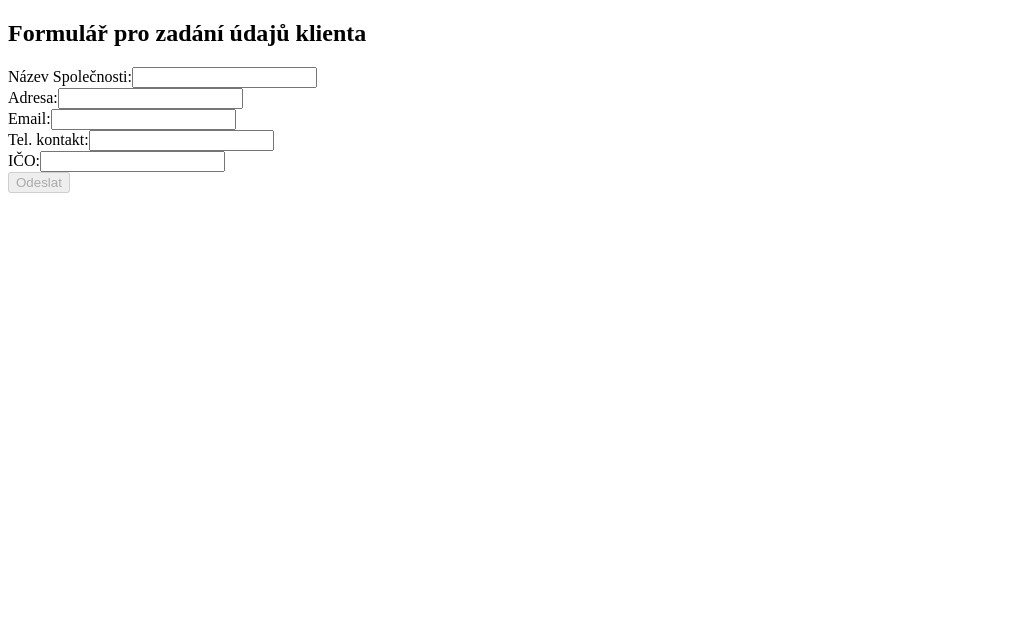
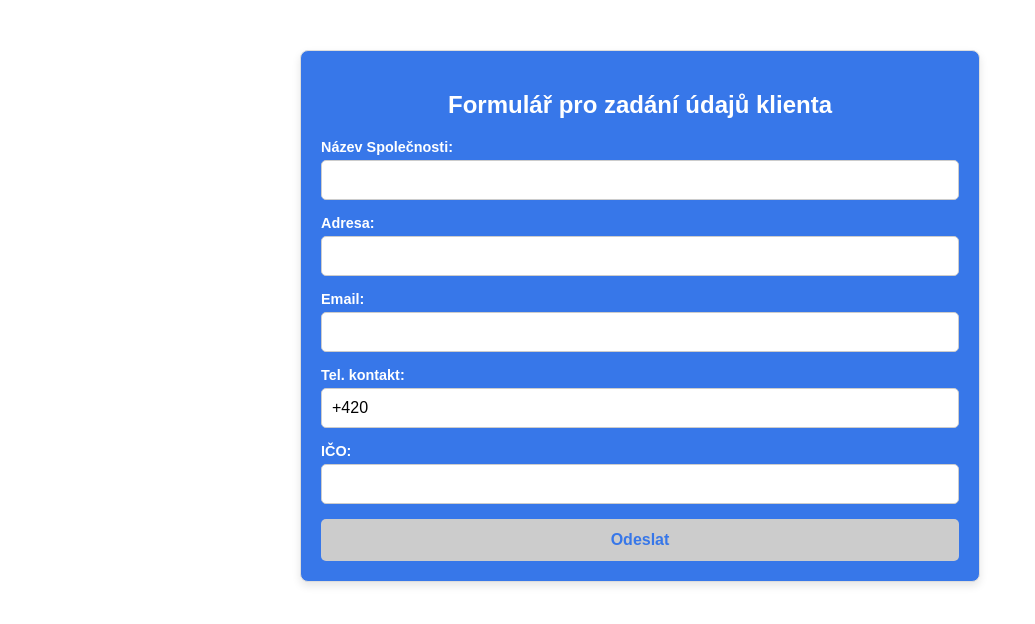
Before and after one commit to mbobokova/csas-angular-task, an Angular app: page /client-form in a window 1280 px wide. Shown: the top 624 px of the page, without its empty margins (0-1035 px from the left). Built offline with nearby package versions, Linux system fonts and the light colour scheme.

Commit message:
add styling

```diff
--- a/src/app/components/client-form/client-form.component.css
+++ b/src/app/components/client-form/client-form.component.css
@@ -0,0 +1,71 @@
+* {
+    box-sizing: border-box;
+  }
+
+.form-container {
+    max-width: 680px;
+    margin: 50px auto;
+    padding: 20px;
+    background-color: #3777e9;
+    border: 1px solid #ddd;
+    border-radius: 8px;
+    box-shadow: 0 4px 8px rgba(0, 0, 0, 0.1);
+    font-family: Arial, sans-serif;
+  }
+
+  .form-title {
+    font-size: 1.5rem;
+    font-weight: bold;
+    color: #ffffff;
+    text-align: center;
+    margin-bottom: 20px;
+  }
+
+  .form-group {
+    margin-bottom: 15px;
+  }
+
+  label {
+    display: block;
+    font-size: 0.9rem;
+    font-weight: bold;
+    color: #fff;
+    margin-bottom: 5px;
+  }
+
+  .form-input {
+    width: 100%;
+    padding: 10px;
+    font-size: 1rem;
+    border: 1px solid #ccc;
+    border-radius: 5px;
+    transition: border-color 0.3s ease-in-out;
+  }
+
+  .form-input:focus {
+    outline: none;
+    border-color: #3777e9;
+    box-shadow: 0 0 5px rgba(0, 94, 186, 0.5);
+  }
+
+  .form-button {
+    width: 100%;
+    padding: 12px;
+    font-size: 1rem;
+    font-weight: bold;
+    color: #3777e9;
+    background-color: #ffffff;
+    border: none;
+    border-radius: 5px;
+    cursor: pointer;
+    transition: background-color 0.2s ease-in-out;
+  }
+
+  .form-button:hover {
+    background-color: #9ec1fd;
+  }
+
+  .form-button:disabled {
+    background-color: #ccc;
+    cursor: not-allowed;
+  }
--- a/src/app/components/client-form/client-form.component.html
+++ b/src/app/components/client-form/client-form.component.html
@@ -1,24 +1,24 @@
-<form [formGroup]="form" (ngSubmit)="send()">
-  <h2>Formulář pro zadání údajů klienta</h2>
-    <div>
+<form [formGroup]="form" (ngSubmit)="send()" class="form-container">
+  <h2 class="form-title">Formulář pro zadání údajů klienta</h2>
+  <div class="form-group">
     <label for="companyName">Název Společnosti:</label>
-      <input id="companyName" type="text" formControlName="companyName">
+    <input id="companyName" type="text" formControlName="companyName" class="form-input">
   </div>
-    <div>
+  <div class="form-group">
     <label for="companyAdress">Adresa:</label>
-      <input id="companyAdress" type="text" formControlName="companyAdress">
+    <input id="companyAdress" type="text" formControlName="companyAdress" class="form-input">
   </div>
-    <div>
+  <div class="form-group">
     <label for="companyEmail">Email:</label>
-      <input id="companyEmail" type="email" formControlName="companyEmail">
+    <input id="companyEmail" type="email" formControlName="companyEmail" class="form-input">
   </div>
-    <div>
+  <div class="form-group">
     <label for="companyTel">Tel. kontakt:</label>
-      <input id="companyTel" type="number" formControlName="companyTel">
+    <input id="companyTel" type="tel" formControlName="companyTel" class="form-input">
   </div>
-    <div>
+  <div class="form-group">
     <label for="companyIco">IČO:</label>
-      <input id="companyIco" type="number" formControlName="companyIco">
+    <input id="companyIco" type="number" formControlName="companyIco" class="form-input">
   </div>
-    <button type="submit" [disabled]="!form.valid">Odeslat</button>
+  <button type="submit" [disabled]="!form.valid" class="form-button">Odeslat</button>
 </form>
--- a/src/app/components/submission-confirmation/submission-confirmation.component.css
+++ b/src/app/components/submission-confirmation/submission-confirmation.component.css
@@ -0,0 +1,22 @@
+.thank-you-container {
+    max-width: 680px;
+    margin: 50px auto;
+    padding: 20px;
+    background-color: #3777e9;
+    color: #ffffff;
+    border-radius: 8px;
+    box-shadow: 0 4px 8px rgba(0, 0, 0, 0.1);
+    font-family: Arial, sans-serif;
+    text-align: center;
+  }
+
+  .thank-you-message {
+    font-size: 2rem;
+    font-weight: bold;
+    margin-bottom: 10px;
+  }
+
+  .thank-you-submessage {
+    font-size: 1.2rem;
+    font-weight: normal;
+  }
--- a/src/app/components/submission-confirmation/submission-confirmation.component.html
+++ b/src/app/components/submission-confirmation/submission-confirmation.component.html
@@ -1 +1,4 @@
-<p>Děkujeme za projevenou důvěru</p>
+<div class="thank-you-container">
+    <p class="thank-you-message">Děkujeme za projevenou důvěru.</p>
+    <p class="thank-you-submessage">Vaše údaje jsou u nás v bezpečí.</p>
+  </div>
--- a/src/app/components/validation/validation.component.css
+++ b/src/app/components/validation/validation.component.css
@@ -0,0 +1,70 @@
+
+.data-container {
+    max-width: 680px;
+    margin: 50px auto;
+    padding: 20px;
+    background-color: #3777e9;
+    border: 1px solid #ddd;
+    border-radius: 8px;
+    box-shadow: 0 4px 8px rgba(0, 0, 0, 0.1);
+    font-family: Arial, sans-serif;
+  }
+
+  .data-title {
+    font-size: 1.5rem;
+    font-weight: bold;
+    color: #ffffff;
+    text-align: center;
+    margin-bottom: 20px;
+  }
+
+  .data-item {
+    font-size: 1rem;
+    color: #fff;
+    margin-bottom: 10px;
+    line-height: 1.5;
+  }
+
+  .data-actions {
+    display: flex;
+    justify-content: space-between;
+    align-items: center;
+    margin-top: 20px;
+  }
+
+
+  .action-link {
+    font-size: 1rem;
+    color: #ffffff;
+    text-decoration: none;
+    padding: 10px 15px;
+    border: 1px solid #ffffff;
+    border-radius: 5px;
+    transition: background-color 0.3s ease-in-out, color 0.3s ease-in-out;
+  }
+
+  .action-link:hover {
+    background-color: #9ec1fd;
+    color: #3777e9;
+  }
+
+  .action-button {
+    padding: 12px 20px;
+    font-size: 1rem;
+    font-weight: bold;
+    color: #3777e9;
+    background-color: #ffffff;
+    border: none;
+    border-radius: 5px;
+    cursor: pointer;
+    transition: background-color 0.2s ease-in-out;
+  }
+
+  .action-button:hover {
+    background-color: #9ec1fd;
+  }
+
+  .action-button:disabled {
+    background-color: #ccc;
+    cursor: not-allowed;
+  }
--- a/src/app/components/validation/validation.component.html
+++ b/src/app/components/validation/validation.component.html
@@ -1,10 +1,14 @@
-<div *ngIf="formData">
-  <h2>Zkontrolujte pečlivě svá vyplněná data:</h2>
-  <p>Název Společnosti: {{formData.companyName}}</p>
-  <p>Adresa: {{formData.companyAdress}}</p>
-  <p>Email: {{formData.companyEmail}}</p>
-  <p>Tel. kontakt: {{formData.companyTel}}</p>
-  <p>IČO: {{formData.companyIco}}</p>
+<div *ngIf="formData" class="data-container">
+  <h2 class="data-title">Zkontrolujte pečlivě svá vyplněná data.</h2>
+
+  <p class="data-item"><strong>Název Společnosti:</strong> {{ formData.companyName }}</p>
+  <p class="data-item"><strong>Adresa:</strong> {{ formData.companyAdress }}</p>
+  <p class="data-item"><strong>Email:</strong> {{ formData.companyEmail }}</p>
+  <p class="data-item"><strong>Tel. kontakt:</strong> {{ formData.companyTel }}</p>
+  <p class="data-item"><strong>IČO:</strong> {{ formData.companyIco }}</p>
+
+  <div class="data-actions">
+    <a routerLink="/client-form" class="action-link">Upravit</a>
+    <button (click)="confirmClientData()" class="action-button">Potvrzuji správnost údajů</button>
+  </div>
 </div>
-<a routerLink="/client-form">Upravit</a>
-<button (click)="confirmClientData()">Potvrzuji správnost údajů</button>
```
Lines whose indentation alone changed are shown as unchanged.
